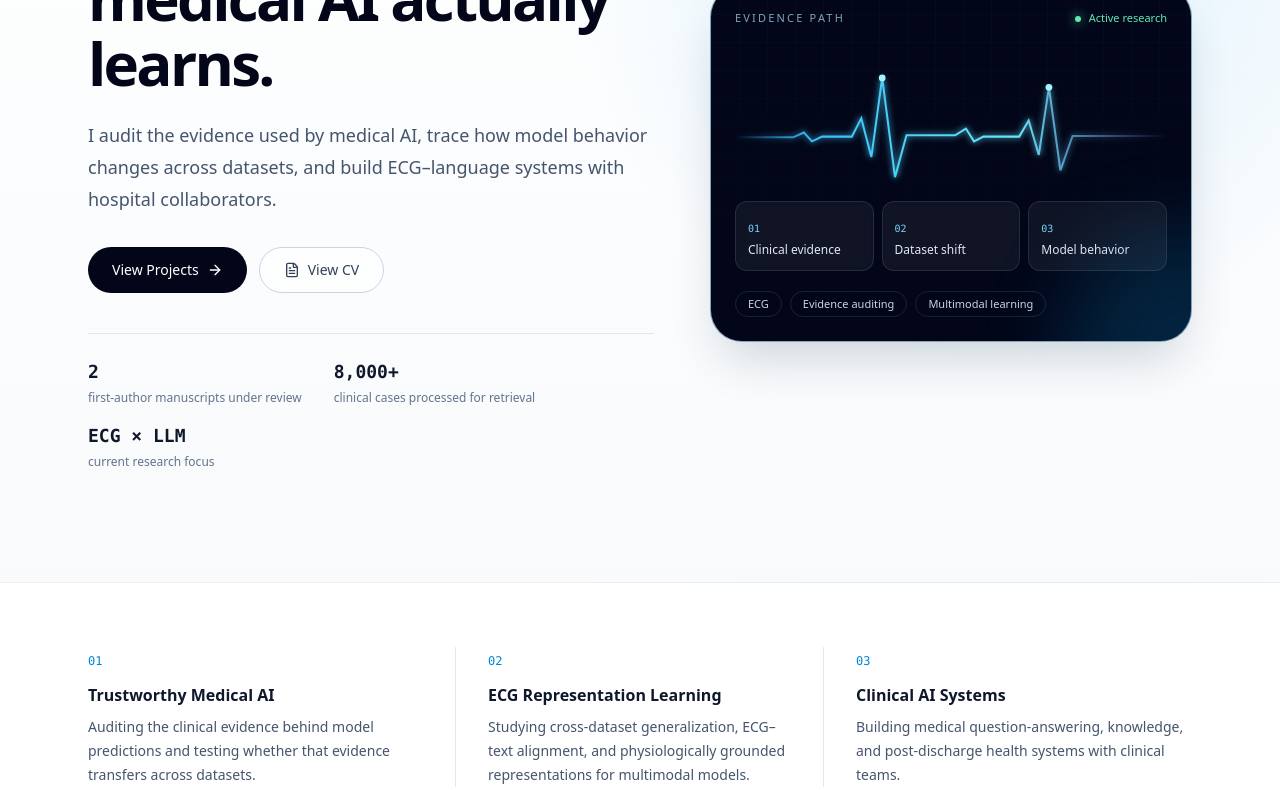
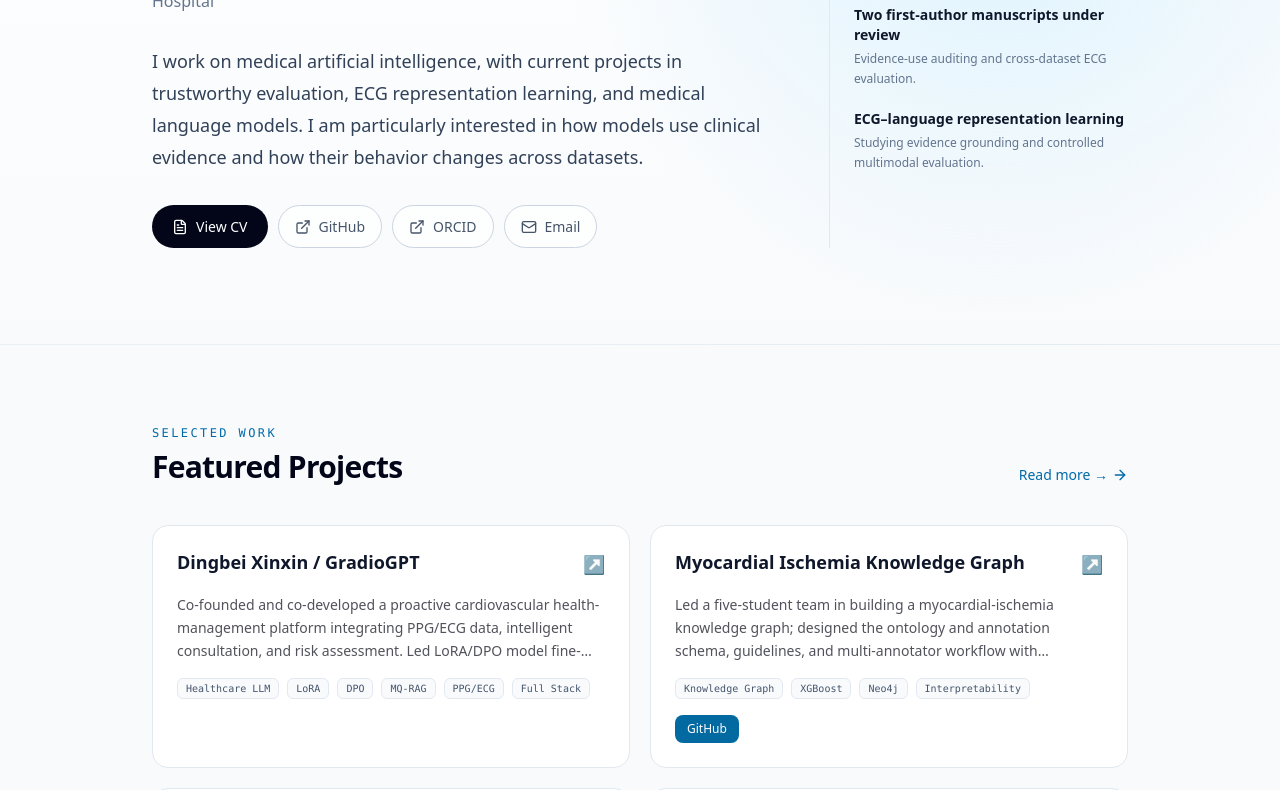
Before and after one commit to CRF2004/crf2004.github.io, a Next.js app: page /en in a window 1280 px wide. Shown: the part 320-1110 px from the top of the page. Built offline with nearby package versions, Linux system fonts and the light colour scheme.

Commit message:
Refine homepage as an academic profile

```diff
--- a/app/[locale]/page.tsx
+++ b/app/[locale]/page.tsx
@@ -4,8 +4,7 @@ import { setRequestLocale } from "next-intl/server";
 import Link from "next/link";
 import { getFeaturedProjects } from "@/lib/projects";
 import ProjectCard from "@/components/ProjectCard";
-import ResearchSignal from "@/components/ResearchSignal";
-import { ArrowRight, FileText } from "lucide-react";
+import { ArrowRight, FileText, Mail, ExternalLink } from "lucide-react";
 
 export default function HomePage({
   params,
@@ -19,70 +18,40 @@ export default function HomePage({
   const featured = getFeaturedProjects();
 
   return (
-    <div className="overflow-hidden">
-      <section className="hero-wash relative border-b border-slate-200/70">
-        <div className="mx-auto grid max-w-6xl items-center gap-14 px-6 pb-20 pt-20 md:pb-28 md:pt-28 lg:grid-cols-[1.08fr_0.92fr]">
+    <div>
+      <section className="hero-wash border-b border-slate-200/70">
+        <div className="mx-auto grid max-w-5xl gap-14 px-6 pb-16 pt-20 md:pb-24 md:pt-28 lg:grid-cols-[1.35fr_0.65fr]">
           <div>
-            <div className="mb-6 flex items-center gap-3 text-sm font-medium text-sky-700">
-              <span className="h-px w-8 bg-sky-500" />
-              {t("greeting")} {t("name")}
+            <p className="mb-3 text-sm font-medium text-sky-700">{t("role")}</p>
+            <h1 className="text-5xl font-semibold tracking-[-0.045em] text-slate-950 md:text-6xl">{t("name")}</h1>
+            <p className="mt-4 text-base text-slate-500">{t("affiliation")}</p>
+            <p className="mt-8 max-w-2xl text-lg leading-8 text-slate-700">{t("subtitle")}</p>
+
+            <div className="mt-8 flex flex-wrap gap-2.5">
+              <Link href={`/${locale}/cv`} className="inline-flex items-center gap-2 rounded-full bg-slate-950 px-5 py-2.5 text-sm font-medium text-white transition hover:bg-sky-800">
+                <FileText className="h-4 w-4" /> {t("cta_cv")}
+              </Link>
+              <a href="https://github.com/CRF2004" target="_blank" rel="noopener noreferrer" className="academic-link"><ExternalLink className="h-4 w-4" /> GitHub</a>
+              <a href="https://orcid.org/0009-0002-3021-9647" target="_blank" rel="noopener noreferrer" className="academic-link"><ExternalLink className="h-4 w-4" /> ORCID</a>
+              <Link href={`/${locale}/contact`} className="academic-link"><Mail className="h-4 w-4" /> Email</Link>
             </div>
-            <h1 className="max-w-3xl text-4xl font-semibold leading-[1.08] tracking-[-0.045em] text-slate-950 md:text-6xl">
-              {t("headline")}
-            </h1>
-            <p className="mt-6 max-w-2xl text-lg leading-8 text-slate-600">
-              {t("subtitle")}
-            </p>
-            <div className="mt-8 flex flex-wrap gap-3">
-            <Link
-              href={`/${locale}/projects`}
-              className="group inline-flex items-center gap-2 rounded-full bg-slate-950 px-6 py-3 text-sm font-medium text-white transition hover:bg-sky-800"
-            >
-              {t("cta_projects")}
-              <ArrowRight className="h-4 w-4 transition-transform group-hover:translate-x-0.5" />
-            </Link>
-            <Link
-              href={`/${locale}/cv`}
-              className="inline-flex items-center gap-2 rounded-full border border-slate-300 bg-white/70 px-6 py-3 text-sm font-medium text-slate-700 transition hover:border-sky-300 hover:text-sky-800"
-            >
-              <FileText className="h-4 w-4" />
-              {t("cta_cv")}
-            </Link>
           </div>
-            <div className="mt-10 flex flex-wrap gap-x-8 gap-y-4 border-t border-slate-200 pt-6">
-              {(["papers", "clinical", "focus"] as const).map((key) => (
+
+          <aside className="border-l border-slate-200 pl-6 lg:mt-2">
+            <p className="font-mono text-xs uppercase tracking-[0.18em] text-sky-700">{t("currently")}</p>
+            <div className="mt-5 space-y-5">
+              {(["revision", "review", "ongoing"] as const).map((key) => (
                 <div key={key}>
-                  <p className="font-mono text-lg font-semibold text-slate-900">{t(`proof.${key}.value`)}</p>
-                  <p className="mt-1 text-xs text-slate-500">{t(`proof.${key}.label`)}</p>
+                  <p className="text-sm font-semibold leading-5 text-slate-900">{t(`current.${key}.title`)}</p>
+                  <p className="mt-1 text-xs leading-5 text-slate-500">{t(`current.${key}.detail`)}</p>
                 </div>
               ))}
             </div>
-          </div>
-          <ResearchSignal locale={locale} />
+          </aside>
         </div>
       </section>
 
-      <section className="border-b border-slate-200 bg-white">
-        <div className="mx-auto max-w-6xl px-6 py-14 md:py-16">
-          <div className="grid gap-8 md:grid-cols-3 md:gap-0">
-            {(["health_ai", "knowledge_graphs", "interpretable_ml"] as const).map(
-              (key, index) => (
-                <div key={key} className="relative md:px-8 md:first:pl-0 md:last:pr-0 md:[&:not(:last-child)]:border-r md:[&:not(:last-child)]:border-slate-200">
-                  <span className="font-mono text-xs text-sky-600">0{index + 1}</span>
-                  <h3 className="mt-3 text-base font-semibold text-slate-900">
-                    {t(`highlights.${key}.title`)}
-                  </h3>
-                  <p className="mt-2 text-sm leading-6 text-slate-600">
-                    {t(`highlights.${key}.description`)}
-                  </p>
-                </div>
-              )
-            )}
-          </div>
-        </div>
-      </section>
-
-      <section className="mx-auto max-w-6xl px-6 py-20 md:py-24">
+      <section className="mx-auto max-w-5xl px-6 py-16 md:py-20">
         <div className="mb-10 flex items-end justify-between gap-4">
           <div>
             <p className="mb-2 font-mono text-xs uppercase tracking-[0.2em] text-sky-700">{t("work_label")}</p>
@@ -95,6 +64,7 @@ export default function HomePage({
             className="inline-flex items-center gap-1 text-sm font-medium text-sky-700 hover:text-sky-900"
           >
             {t("read_more")}
+            <ArrowRight className="h-4 w-4" />
           </Link>
         </div>
         <div className="grid gap-5 md:grid-cols-2">
--- a/app/globals.css
+++ b/app/globals.css
@@ -25,24 +25,24 @@ body {
     linear-gradient(180deg, #ffffff 0%, #f8fafc 100%);
 }
 
-.signal-grid {
-  background-image:
-    linear-gradient(rgb(56 189 248 / 0.08) 1px, transparent 1px),
-    linear-gradient(90deg, rgb(56 189 248 / 0.08) 1px, transparent 1px);
-  background-size: 28px 28px;
-  mask-image: linear-gradient(to bottom, black, transparent 95%);
+.academic-link {
+  display: inline-flex;
+  align-items: center;
+  gap: 0.5rem;
+  border: 1px solid #cbd5e1;
+  border-radius: 999px;
+  background: rgb(255 255 255 / 0.7);
+  padding: 0.625rem 1rem;
+  font-size: 0.875rem;
+  font-weight: 500;
+  color: #475569;
+  transition: border-color 150ms, color 150ms, background 150ms;
 }
 
-.signal-panel::after {
-  content: "";
-  position: absolute;
-  width: 15rem;
-  height: 15rem;
-  right: -7rem;
-  bottom: -8rem;
-  border-radius: 999px;
-  background: rgb(14 165 233 / 0.18);
-  filter: blur(40px);
+.academic-link:hover {
+  border-color: #7dd3fc;
+  background: white;
+  color: #075985;
 }
 
 .no-scrollbar::-webkit-scrollbar {
--- a/components/ResearchSignal.tsx
+++ /dev/null
@@ -1,52 +0,0 @@
-export default function ResearchSignal({ locale }: { locale: string }) {
-  const zh = locale === "zh";
-
-  return (
-    <div className="signal-panel relative overflow-hidden rounded-[2rem] border border-sky-200/70 bg-slate-950 p-6 text-white shadow-2xl shadow-sky-950/20">
-      <div className="signal-grid absolute inset-0 opacity-50" />
-      <div className="relative flex items-center justify-between text-[11px] font-medium uppercase tracking-[0.2em] text-sky-200/70">
-        <span>{zh ? "证据链路" : "Evidence path"}</span>
-        <span className="flex items-center gap-2 normal-case tracking-normal text-emerald-300">
-          <span className="h-1.5 w-1.5 rounded-full bg-emerald-300 shadow-[0_0_12px_#6ee7b7]" />
-          {zh ? "研究进行中" : "Active research"}
-        </span>
-      </div>
-
-      <svg viewBox="0 0 640 210" className="relative mt-8 w-full" aria-label="ECG evidence signal">
-        <defs>
-          <linearGradient id="signal" x1="0" x2="1">
-            <stop offset="0" stopColor="#38bdf8" stopOpacity="0" />
-            <stop offset="0.18" stopColor="#38bdf8" />
-            <stop offset="0.65" stopColor="#67e8f9" />
-            <stop offset="1" stopColor="#818cf8" stopOpacity="0" />
-          </linearGradient>
-          <filter id="glow">
-            <feGaussianBlur stdDeviation="5" result="blur" />
-            <feMerge><feMergeNode in="blur" /><feMergeNode in="SourceGraphic" /></feMerge>
-          </filter>
-        </defs>
-        <path d="M0 116 H86 L102 109 L114 122 L129 115 H173 L187 88 L202 145 L218 28 L237 175 L254 113 H326 L342 103 L354 122 L368 115 H421 L435 91 L450 142 L465 42 L482 165 L500 114 H640" fill="none" stroke="url(#signal)" strokeWidth="3" filter="url(#glow)" />
-        {[218, 465].map((x) => <circle key={x} cx={x} cy={x === 218 ? 28 : 42} r="5" fill="#a5f3fc" />)}
-      </svg>
-
-      <div className="relative grid grid-cols-3 gap-2">
-        {[
-          [zh ? "临床证据" : "Clinical evidence", "01"],
-          [zh ? "跨库迁移" : "Dataset shift", "02"],
-          [zh ? "模型行为" : "Model behavior", "03"],
-        ].map(([label, n]) => (
-          <div key={n} className="rounded-xl border border-white/10 bg-white/[0.06] p-3 backdrop-blur-sm">
-            <span className="font-mono text-[10px] text-sky-300">{n}</span>
-            <p className="mt-1 text-xs font-medium text-slate-200">{label}</p>
-          </div>
-        ))}
-      </div>
-
-      <div className="relative mt-5 flex flex-wrap gap-2 text-[11px] text-slate-300">
-        <span className="rounded-full border border-white/10 px-3 py-1">ECG</span>
-        <span className="rounded-full border border-white/10 px-3 py-1">Evidence auditing</span>
-        <span className="rounded-full border border-white/10 px-3 py-1">Multimodal learning</span>
-      </div>
-    </div>
-  );
-}
--- a/messages/en.json
+++ b/messages/en.json
@@ -10,31 +10,17 @@
     "contact": "Contact"
   },
   "home": {
-    "greeting": "Hi, I'm",
     "name": "Rongfeng Cheng",
-    "tagline": "Medical AI · ECG · Clinical Systems",
-    "headline": "I study what medical AI actually learns.",
-    "subtitle": "I audit the evidence used by medical AI, trace how model behavior changes across datasets, and build ECG–language systems with hospital collaborators.",
+    "role": "Undergraduate researcher in medical artificial intelligence",
+    "affiliation": "South China University of Technology · Guangdong Second Provincial General Hospital",
+    "subtitle": "I work on medical artificial intelligence, with current projects in trustworthy evaluation, ECG representation learning, and medical language models. I am particularly interested in how models use clinical evidence and how their behavior changes across datasets.",
     "cta_projects": "View Projects",
     "cta_cv": "View CV",
-    "proof": {
-      "papers": { "value": "2", "label": "first-author manuscripts under review" },
-      "clinical": { "value": "8,000+", "label": "clinical cases processed for retrieval" },
-      "focus": { "value": "ECG × LLM", "label": "current research focus" }
-    },
-    "highlights": {
-      "health_ai": {
-        "title": "Trustworthy Medical AI",
-        "description": "Auditing the clinical evidence behind model predictions and testing whether that evidence transfers across datasets."
-      },
-      "knowledge_graphs": {
-        "title": "ECG Representation Learning",
-        "description": "Studying cross-dataset generalization, ECG–text alignment, and physiologically grounded representations for multimodal models."
-      },
-      "interpretable_ml": {
-        "title": "Clinical AI Systems",
-        "description": "Building medical question-answering, knowledge, and post-discharge health systems with clinical teams."
-      }
+    "currently": "Currently",
+    "current": {
+      "revision": { "title": "Nature Communications major revision", "detail": "Leading the revision-stage experiments as sixth author." },
+      "review": { "title": "Two first-author manuscripts under review", "detail": "Evidence-use auditing and cross-dataset ECG evaluation." },
+      "ongoing": { "title": "ECG–language representation learning", "detail": "Studying evidence grounding and controlled multimodal evaluation." }
     },
     "work_label": "Selected work",
     "recent_projects": "Featured Projects",
--- a/messages/zh.json
+++ b/messages/zh.json
@@ -10,31 +10,17 @@
     "contact": "联系"
   },
   "home": {
-    "greeting": "你好，我是",
     "name": "程荣锋",
-    "tagline": "医疗 AI · ECG · 临床系统",
-    "headline": "我研究医疗 AI 到底学到了什么。",
-    "subtitle": "我审计医疗 AI 使用的证据，追踪模型行为如何随数据集变化，并与医院团队共同开发 ECG—语言系统。",
+    "role": "医疗人工智能方向本科生研究者",
+    "affiliation": "华南理工大学 · 广东省第二人民医院",
+    "subtitle": "我目前主要开展医疗人工智能研究，涉及可信评估、ECG 表征学习和医疗语言模型。我尤其关注模型如何使用临床证据，以及模型行为如何随数据集变化。",
     "cta_projects": "查看项目",
     "cta_cv": "查看简历",
-    "proof": {
-      "papers": { "value": "2", "label": "篇一作论文在审" },
-      "clinical": { "value": "8,000+", "label": "份病例完成检索化处理" },
-      "focus": { "value": "ECG × LLM", "label": "当前研究交叉点" }
-    },
-    "highlights": {
-      "health_ai": {
-        "title": "可信医疗AI",
-        "description": "审计模型预测背后的临床证据，并检验这种证据依赖能否跨数据集保持。"
-      },
-      "knowledge_graphs": {
-        "title": "ECG表征学习",
-        "description": "研究跨数据集泛化、ECG—文本对齐与符合生理机制的多模态表征。"
-      },
-      "interpretable_ml": {
-        "title": "临床AI系统",
-        "description": "与临床团队共同开发医学问答、知识系统和院后健康管理工具。"
-      }
+    "currently": "近期工作",
+    "current": {
+      "revision": { "title": "Nature Communications 大修", "detail": "第六作者，主导大修阶段实验。" },
+      "review": { "title": "两篇第一作者论文在审", "detail": "围绕证据使用审计与 ECG 跨数据集评估。" },
+      "ongoing": { "title": "ECG—语言表征学习", "detail": "研究证据 grounding 与严格对照下的多模态评估。" }
     },
     "work_label": "代表性工作",
     "recent_projects": "精选项目",
```
